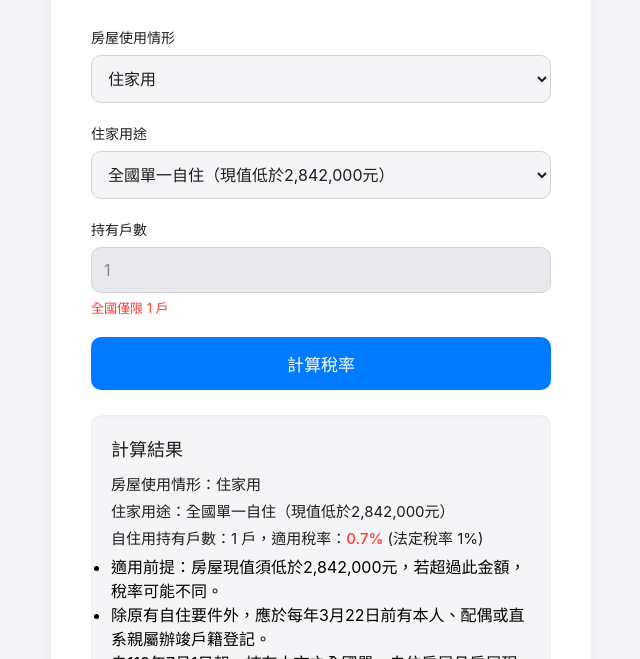
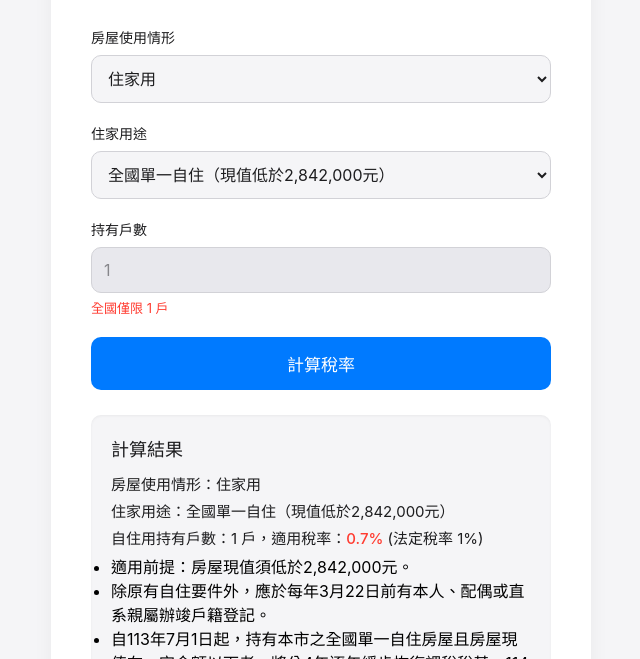
Before and after one commit to RL625/RL625.github.io, a plain HTML site: page index.html in a window 1280 px wide. Both pictures are taken after a click on the button "計算稅率". Shown: the part 141-800 px from the top of the page, without its empty margins (319-959 px from the left). Drawn offline with Linux system fonts and the light colour scheme; a web font is replaced by a local one.

Commit message:
Update index.html

```diff
--- a/index.html
+++ b/index.html
@@ -475,7 +475,7 @@
                     taxRateSelf = 1.0;
                     effectiveTaxRateSelf = 0.7;
                     selfHouseholds = 1;
-                    warnings.push('適用前提：房屋現值須低於2,842,000元，若超過此金額，稅率可能不同。');
+                    warnings.push('適用前提：房屋現值須低於2,842,000元。');
                     warnings.push('除原有自住要件外，應於每年3月22日前有本人、配偶或直系親屬辦竣戶籍登記。');
                     warnings.push('自113年7月1日起，持有本市之全國單一自住房屋且房屋現值在一定金額以下者，將分4年逐年緩步恢復課稅稅基，114年期至116年期房屋稅基分別折減30%、20%、10%(相當稅率0.7%、0.8%、0.9%)，自117年期起稅基不再折減(恢復法定稅率1.0%)。');
                 } else if (resUsage === 'self') {
```
